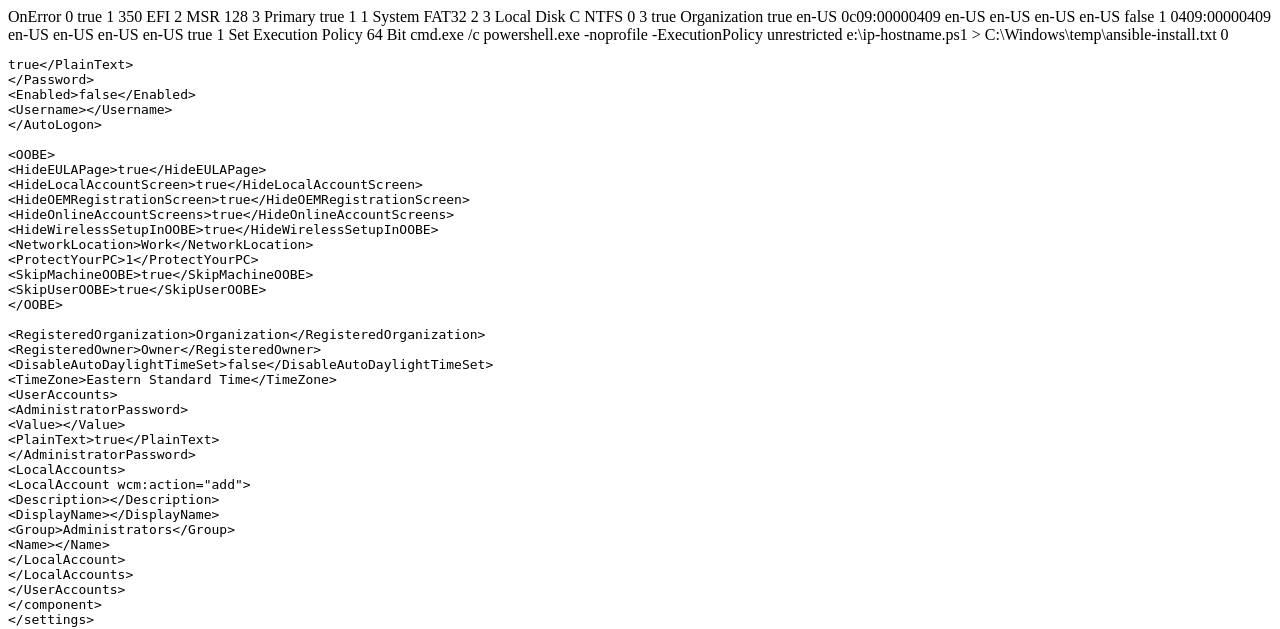
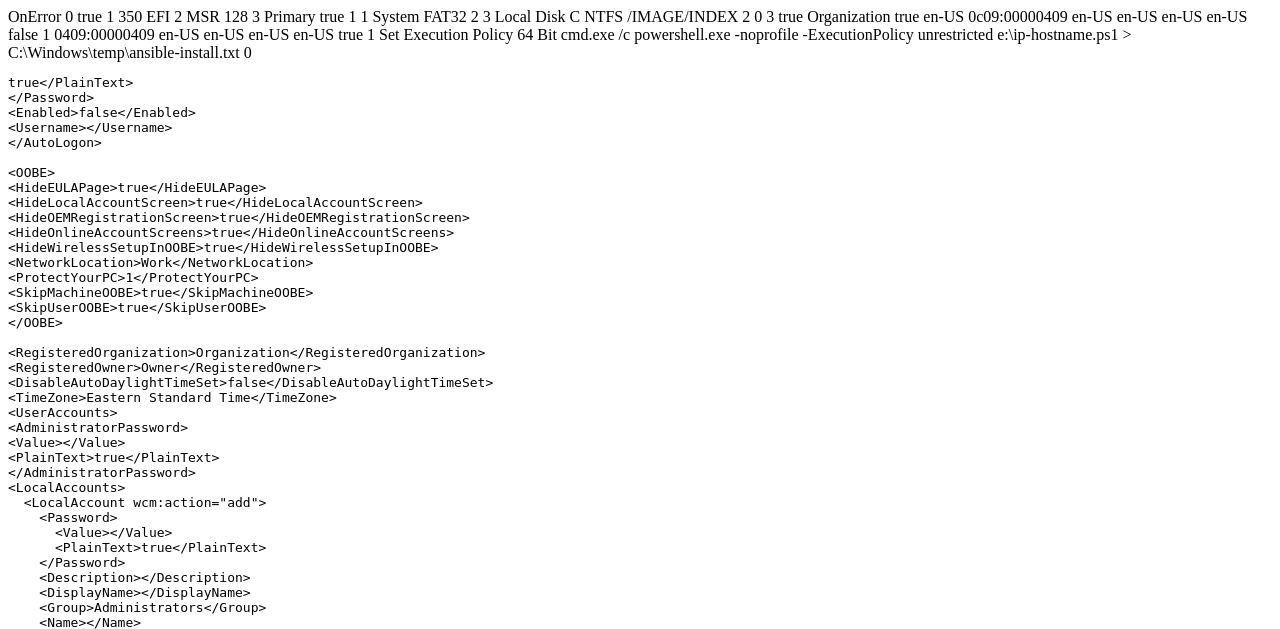
Before and after one commit to clearfocustech/cyber-range, a Python web app: template templates/win2019-unattend.xml.j2 in a window 1280 px wide. Shown: the top 629 px of the page. Run offline with Jinja, Linux system fonts and the light colour scheme; the template is opened without the code that fills it, so the values that code supplies are empty.

Commit message:
Update win2019-unattend.xml.j2

```diff
--- a/templates/win2019-unattend.xml.j2
+++ b/templates/win2019-unattend.xml.j2
@@ -55,6 +55,12 @@
 
 <ImageInstall>
   <OSImage>
+    <InstallFrom>
+      <MetaData wcm:action="add">
+        <Key>/IMAGE/INDEX</Key>
+        <Value>2</Value>
+      </MetaData>
+    </InstallFrom>
     <InstallTo>
       <DiskID>0</DiskID>
       <PartitionID>3</PartitionID>
@@ -161,6 +167,10 @@
 </AdministratorPassword>
 <LocalAccounts>
   <LocalAccount wcm:action="add">
+    <Password>
+      <Value>{{ hostvars[inventory_hostname]['local_admin_pass'] }}</Value>
+      <PlainText>true</PlainText>
+    </Password>
     <Description>{{ hostvars[inventory_hostname]['local_admin'] }}</Description>
     <DisplayName>{{ hostvars[inventory_hostname]['local_admin'] }}</DisplayName>
     <Group>Administrators</Group>
```
Lines whose indentation alone changed are shown as unchanged.
